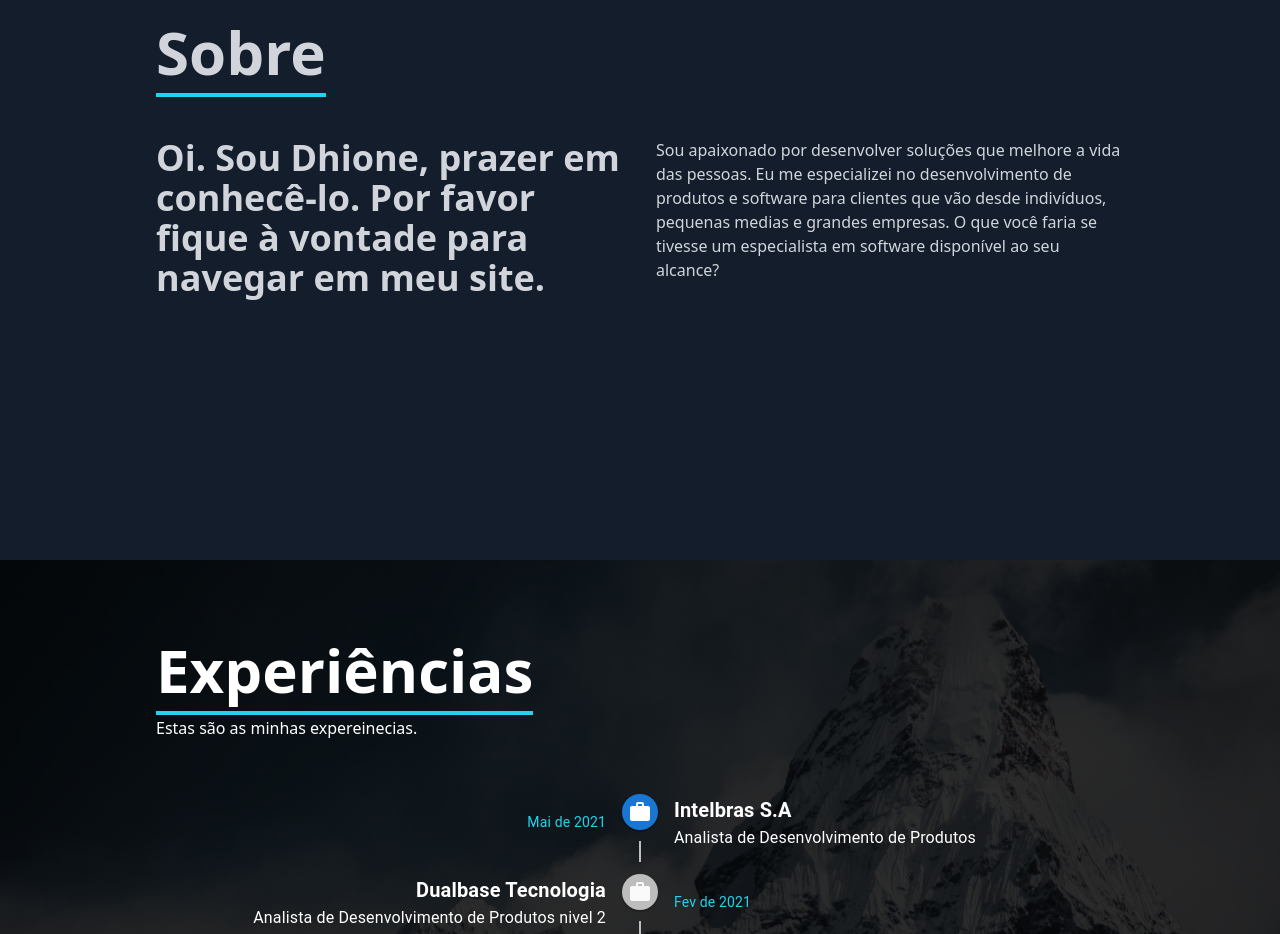
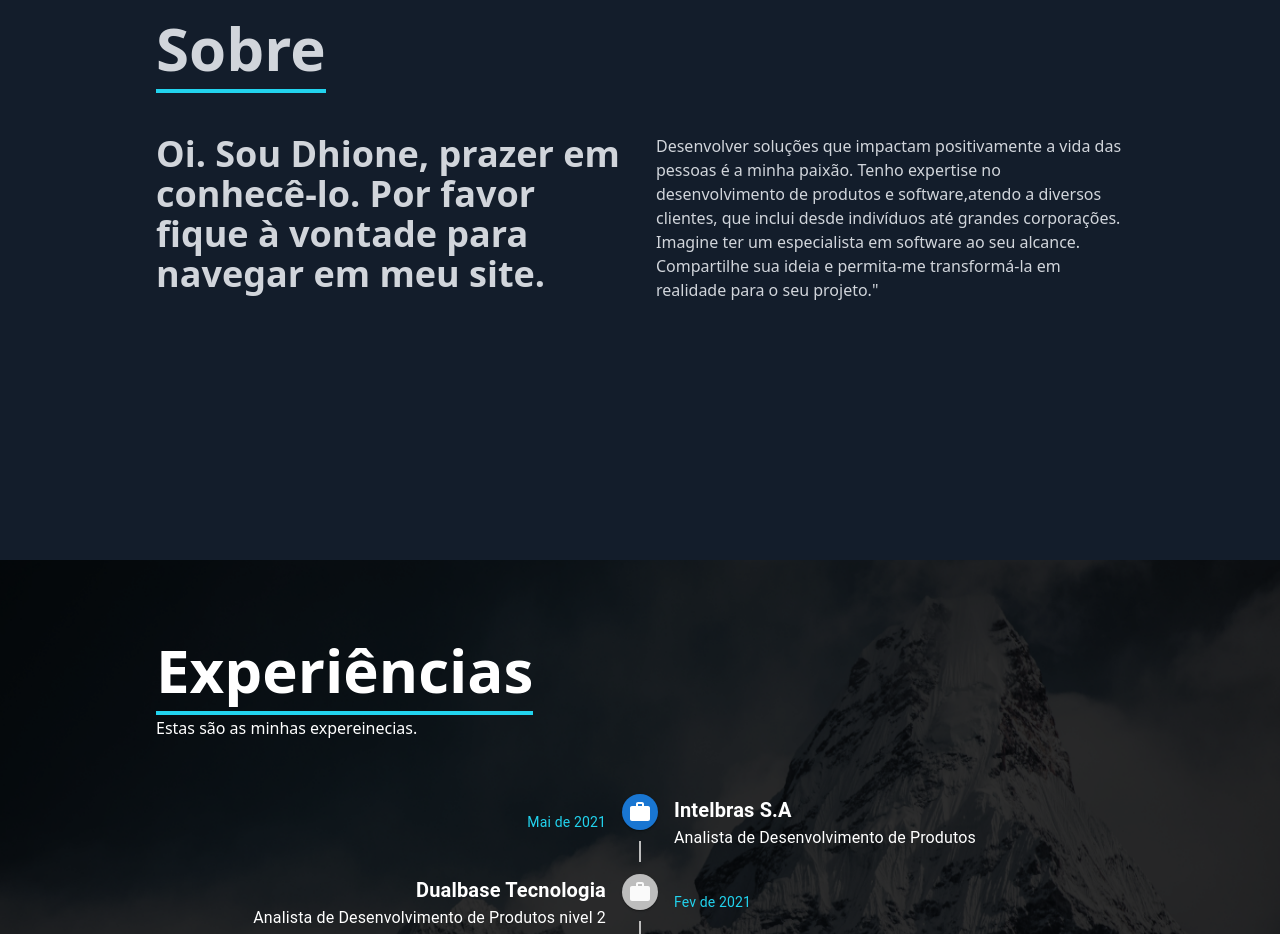
Before and after one commit to DhioneCastilhoBarbosa/mywebsite, a React (Vite) app: page / in a window 1280 px wide. Shown: the part 1040-1974 px from the top of the page. Built offline with nearby package versions, Linux system fonts and the light colour scheme.

Commit message:
correction text page about

```diff
--- a/src/componets/About.tsx
+++ b/src/componets/About.tsx
@@ -17,11 +17,10 @@ export function About() {
                         Por favor fique à vontade para navegar em meu site.</p>
                     </div>
                     <div className="">
-                        <p>Sou apaixonado por desenvolver soluções que melhore a vida
-                        das pessoas. Eu me especializei no desenvolvimento de produtos
-                        e software para clientes que vão desde indivíduos, pequenas
-                        medias e grandes empresas. O que você faria se tivesse um
-                            especialista em software disponível ao seu alcance?</p>
+                        <p>Desenvolver soluções que impactam positivamente a vida das pessoas é a minha paixão.
+                            Tenho expertise no desenvolvimento de produtos e software,atendo a diversos clientes,
+                            que inclui desde indivíduos até grandes corporações. Imagine ter um especialista em software
+                            ao seu alcance. Compartilhe sua ideia e permita-me transformá-la em realidade para o seu projeto."</p>
                     </div>
 
                 </div>
```
